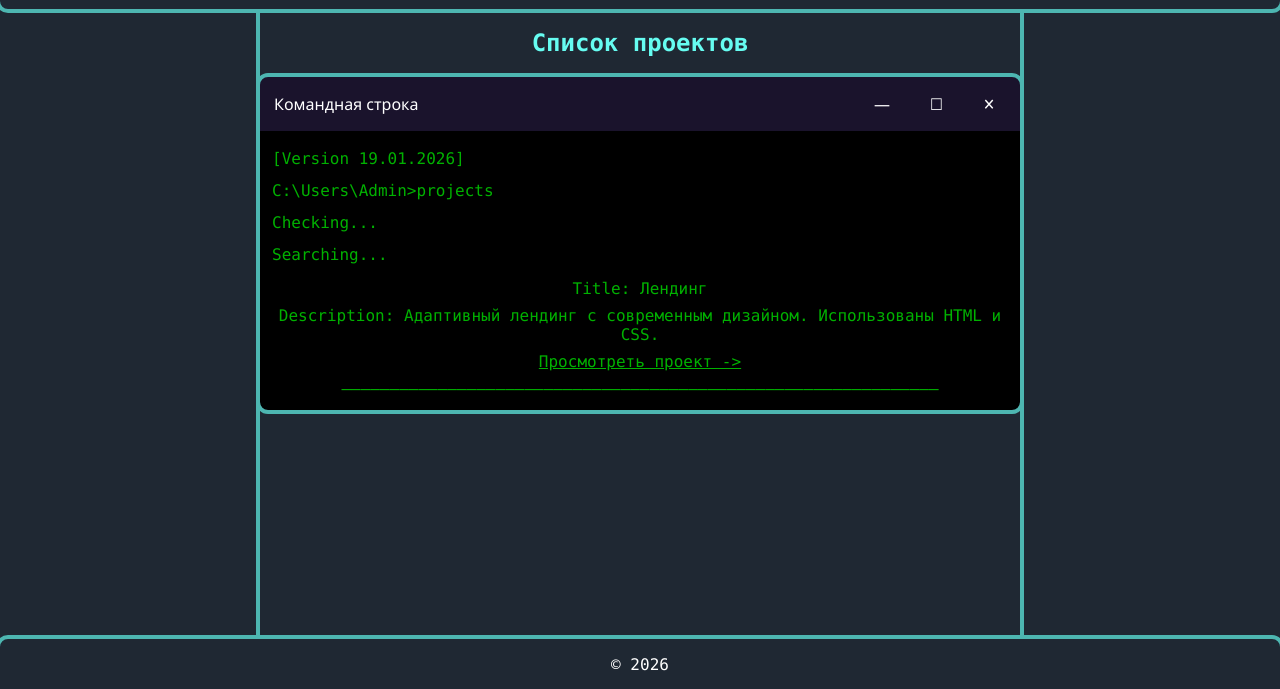
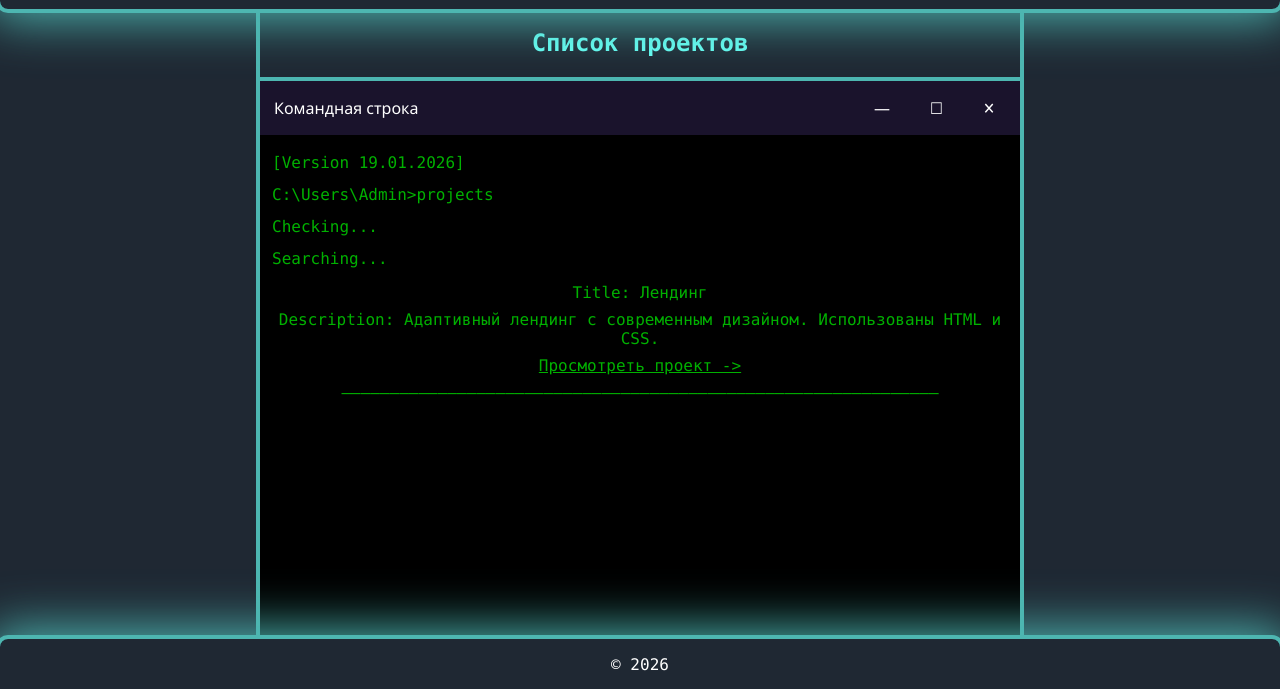
Before and after one commit to Mr-Nichosik/MyPages, a plain HTML site: page index.html in a window 1280 px wide. Shown: the part 111-800 px from the top of the page. Drawn offline with Linux system fonts and the light colour scheme.

Commit message:
Main page UI improvments

```diff
--- a/style.css
+++ b/style.css
@@ -1,6 +1,6 @@
 ::selection {
-  background-color: var(--color-secondary);
-  color: white;
+    background-color: var(--color-secondary);
+    color: white;
 }
 
 body {
@@ -39,6 +39,9 @@ header {
 
     border-radius: 0px 0px 8px 8px;
     outline: 4px solid var(--color-secondary);
+    box-shadow: 0px 0px 50px 10px var(--color-secondary);
+    z-index: 0;
+    position: relative;
 }
 
 .header-link {
@@ -69,10 +72,15 @@ footer {
 
     border-radius: 8px 8px 0px 0px;
     outline: 4px solid var(--color-secondary);
+
+    box-shadow: 0px 0px 50px 10px var(--color-secondary);
+    z-index: 0;
+    position: relative;
 }
 
 main {
     min-height: calc(100vh - var(--footer-height) - var(--header-height));
+    max-height: calc(100vh - var(--footer-height) - var(--header-height));
 
     background-color: var(--color-bg);
     color: var(--color-text);
@@ -87,16 +95,23 @@ main {
 .main-section {
     border-left: 4px solid var(--color-secondary);
     border-right: 4px solid var(--color-secondary);
+    display: flex;
+    flex-direction: column;
+    min-height: 0;
+    height: 100%;
 }
 
 .terminal-container {
     background-color: black;
-    border-radius: 8px 8px 8px 8px;
-    outline: 4px solid var(--color-secondary);
+    border-top: 4px solid var(--color-secondary);
 
     display: flex;
     flex-direction: column;
     align-items: stretch;
+    height: 100%;
+
+    min-height: 0;
+    scrollbar-color: var(--color-text) var(--color-bg);
 }
 
 .terminal-title-block {
@@ -111,6 +126,7 @@ main {
     padding-right: 25px;
 
     font-family: 'Segoe UI', Tahoma, Geneva, Verdana, sans-serif;
+
 }
 
 .terminal-window-icons {
@@ -120,6 +136,7 @@ main {
 
 .terminal-content-block {
     padding: 12px;
+    overflow-y: auto;
 }
 
 .terminal-string {
```
Also changed, not shown: index.html (+2 -1 lines).
